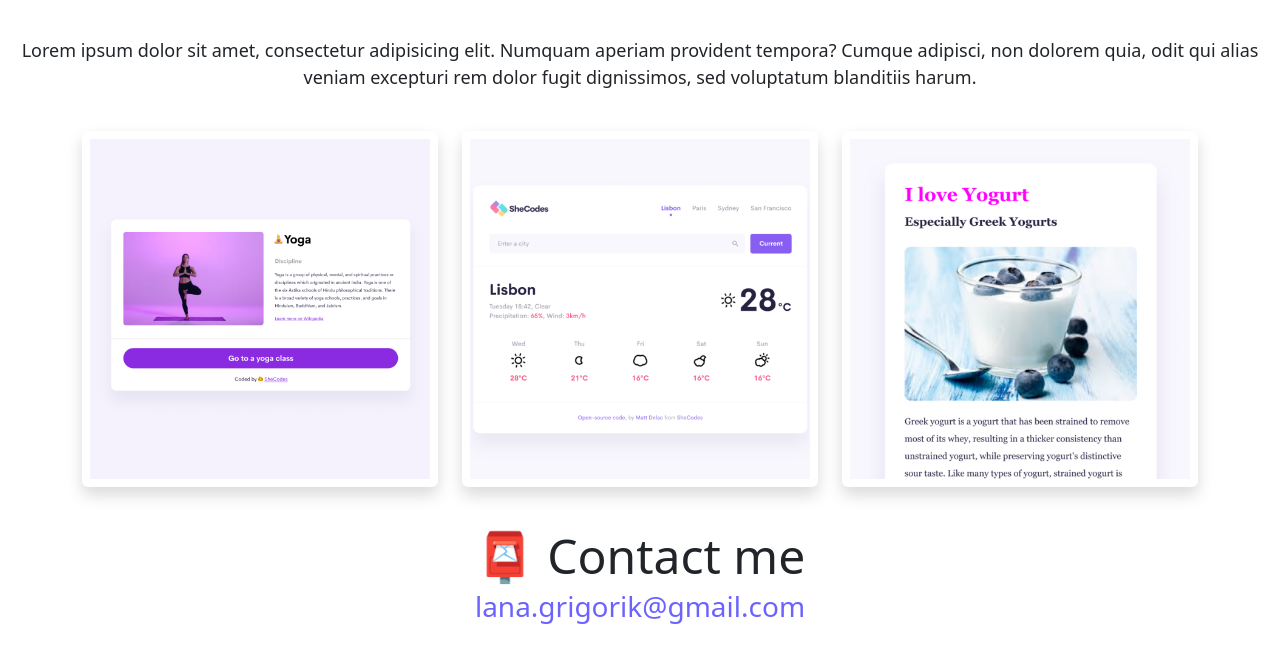
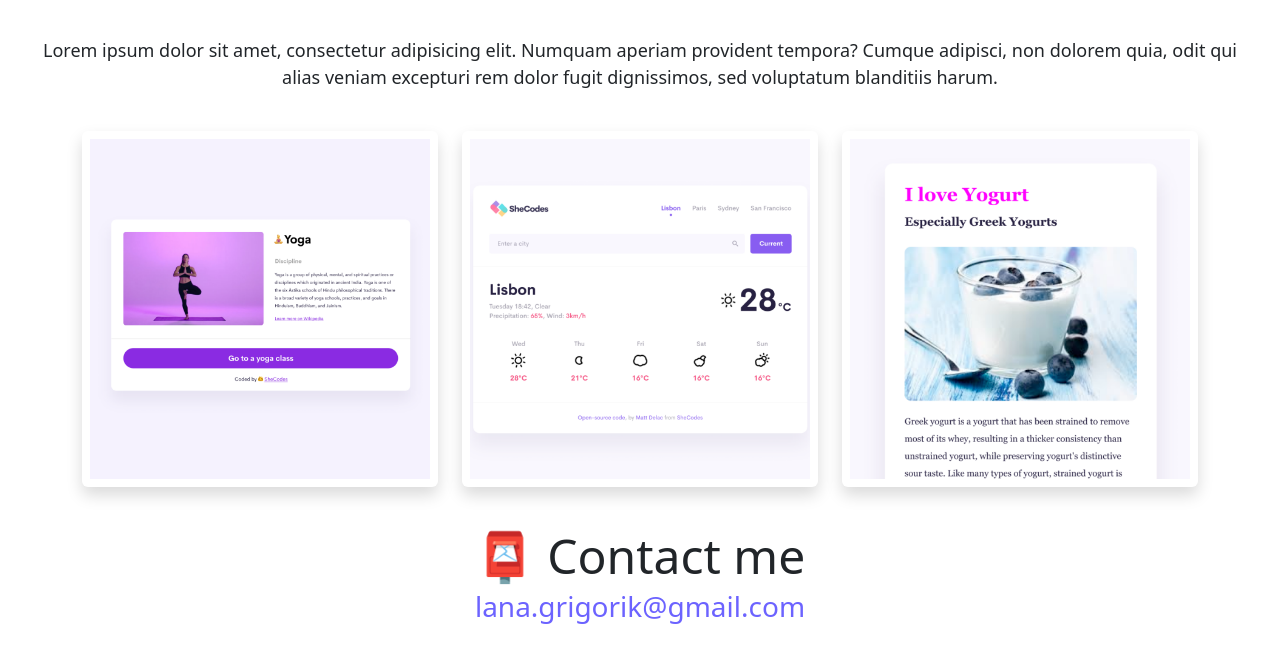
Before and after one commit to Lana2408/Zefir3week, a plain HTML site: page about.html in a window 1280 px wide. Shown: the part 247-910 px from the top of the page. Drawn offline with nearby package versions, Linux system fonts and the light colour scheme.

Commit message:
Corrected margin body

```diff
--- a/style.css
+++ b/style.css
@@ -5,8 +5,7 @@
   }
 
   body {
-    margin-top: 100px;
-    margin-bottom: 60px;
+    margin: 100px 15px;
   }
 
   h1,
```
